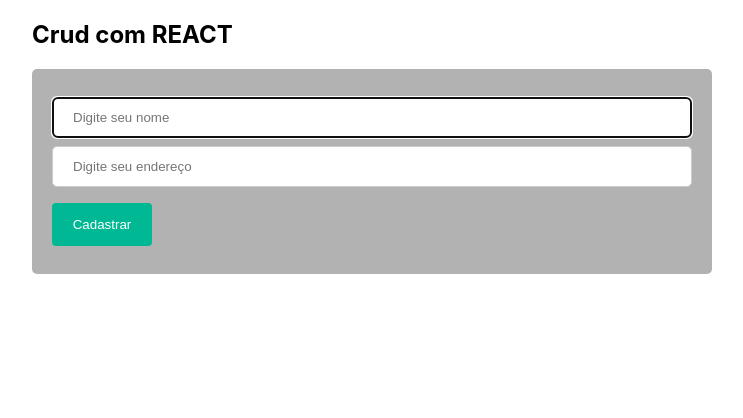
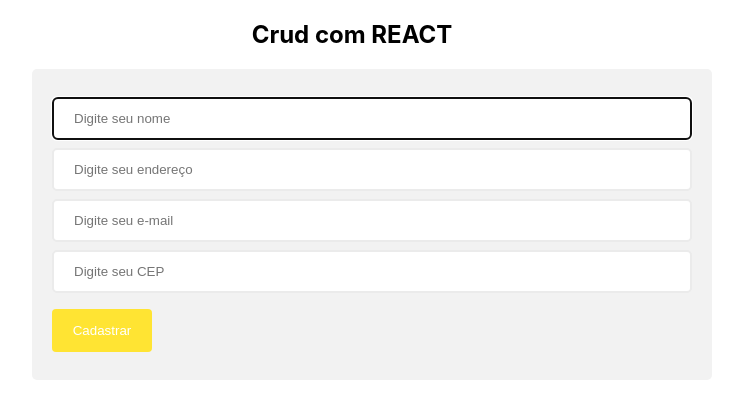
Before and after one commit to RodrigoBLima/crud-react, a React (Create React App) app: page / in a window 1280 px wide. Shown: the top 418 px of the page, without its empty margins (288-1031 px from the left). Built offline with nearby package versions, Linux system fonts and the light colour scheme.

Commit message:
crud o.k and add others functions and layout

```diff
--- a/src/App.css
+++ b/src/App.css
@@ -5,7 +5,7 @@
 
 .myForm{
   width: 100%;
-  background-color: #b2b2b2;
+  background-color:#f2f2f2;
   border-radius: 5px;
   padding: 20px;
 
@@ -19,9 +19,10 @@
   border-radius: 5px;
   box-sizing: border-box;
 }
+.title{text-align: center;}
 .myButton{
   width: 100px;
-  background-color: #00b894;
+  background-color: #ffe433;
   color:#Fff;
   padding: 14px 20px;
   margin:8px 0;
@@ -37,6 +38,12 @@
   height: auto;
   width: auto;
   border-radius:7px;
-  border:1px solid #00b894;
+  border:1px solid #ffe433;
   margin:3px 5px;
 }
+input:valid {
+  border: 2px solid #ffe433;
+}
+input:invalid {
+  border: 2px solid #ebebeb;
+}
--- a/src/App.js
+++ b/src/App.js
@@ -22,16 +22,21 @@
     let datas = this.state.datas;
     let name = this.refs.name.value;
     let address = this.refs.address.value;
+    let email = this.refs.email.value;
+    let cep = this.refs.cep.value;
 
     if(this.state.act === 0){//new
       let data = {
-        name, address
+        name, address, email, cep
       }
       datas.push(data);
     }else{//update
       let index = this.state.index;
       datas[index].name = name;
       datas[index].address = address;
+      datas[index].email = email;
+      datas[index].cep = cep;
+
     }
 
     let data = {
@@ -68,6 +73,8 @@
   let datas = this.state.datas[i];
   this.refs.name.value = datas.name;
   this.refs.address.value = datas.address;
+  this.refs.email.value = datas.email;
+  this.refs.cep.value = datas.cep;
 
   this.setState({
     act:1,
@@ -81,21 +88,21 @@
     let datas = this.state.datas;
     return (
       <div className="App">
-        <h2>{this.state.title}</h2>
+        <h2 class="title">{this.state.title}</h2>
+        <form ref="myForm" className="myForm">
+          <input type="text" ref="name"  placeholder="Digite seu nome" className="formField" required />
+          <input type="text" ref="address" placeholder="Digite seu endereço" className="formField" required />
+          <input type="email" ref="email" placeholder="Digite seu e-mail" className="formField" required />
+          <input type="number" ref="cep" placeholder="Digite seu CEP" className="formField" required />
 
-        <form ref="myForm" className="myForm">
-          <input type="text" ref="name" placeholder="Digite seu nome" className="formField" />
-          <input type="text" ref="address" placeholder="Digite seu endereço" className="formField" />
-
-          <button onClick="{(e)=>this.fSubmit(e)}" class="myButton" >Cadastrar</button>
-
+          <button onClick={(e)=>this.fSubmit(e)} className="myButton" >Cadastrar</button>
         </form>
         <pre>
          {datas.map((data, i)=>
-            <li key={1} className="myList">
-              {i+1}. {data.name}, {data.address}
-              <button onClick="{()=>this.fRemove(i)}" class="myListButton" >Excluir</button>
-              <button onClick="{()=>this.fEdit(i)}" class="myListButton" >Editar</button>
+            <li key={i} className="myList">
+              {i+1}. {data.name}, {data.address}, {data.email}, {data.cep}
+              <button onClick={()=>this.fRemove(i)} className="myListButton" >Excluir</button>
+              <button onClick={()=>this.fEdit(i)} className="myListButton" >Editar</button>
 
             </li>
           )}
```
